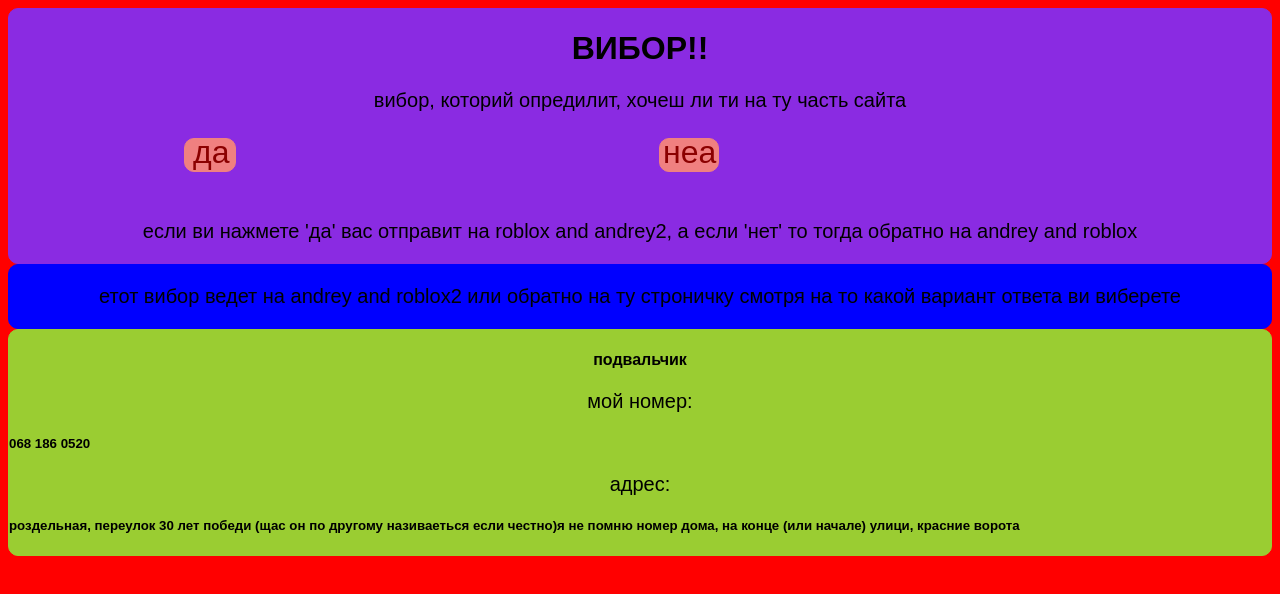
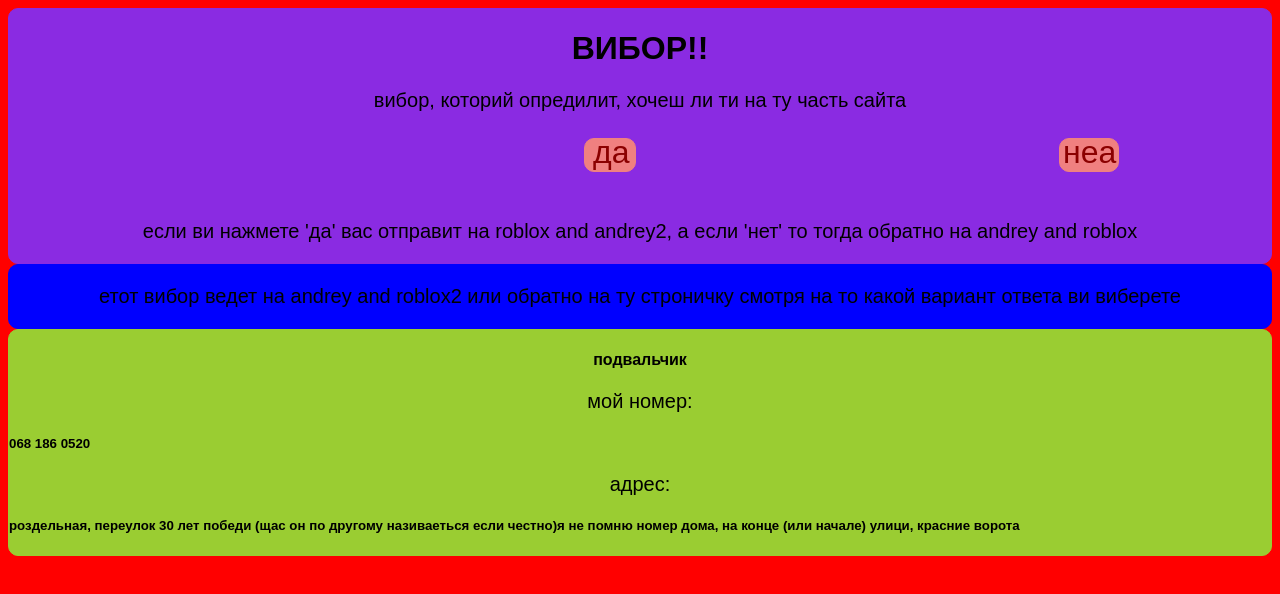
Before and after one commit to kahaner33/reponew, a plain HTML site: page index3.html in a window 1280 px wide. Drawn offline with Linux system fonts and the light colour scheme.

Commit message:
Update style3.css

```diff
--- a/style3.css
+++ b/style3.css
@@ -51,7 +51,7 @@
     border: 1px solid lightcoral;
     width: 50px;
     position: relative;
-    left: 175px;
+    left: 575px;
     top: 6px;
 }
 .e a{
@@ -66,7 +66,7 @@
     border: 1px solid lightcoral;
     width: 58px;
     position: relative;
-    left: 650px;
+    left: 1050px;
     top: -28px;
 }
 .a a{
```
